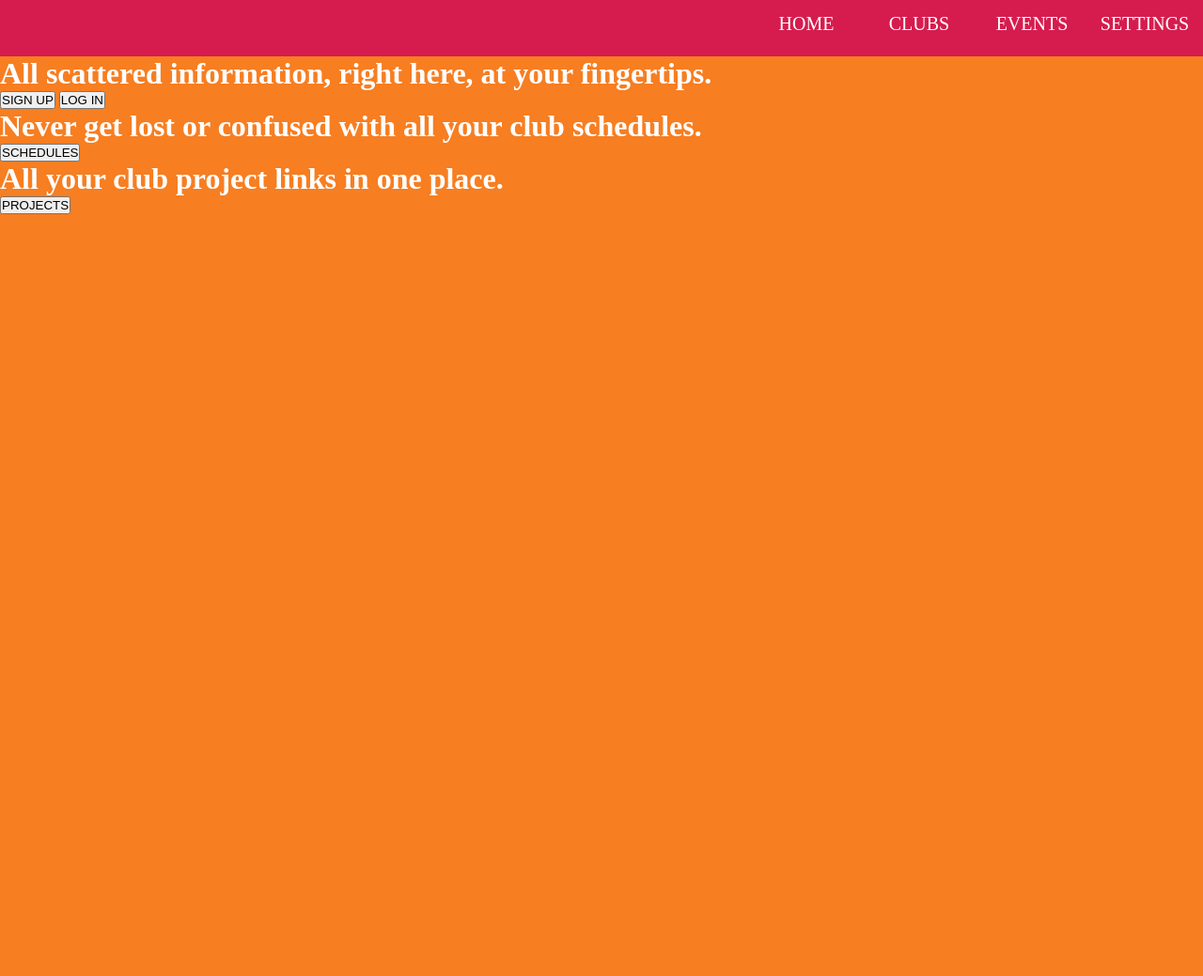
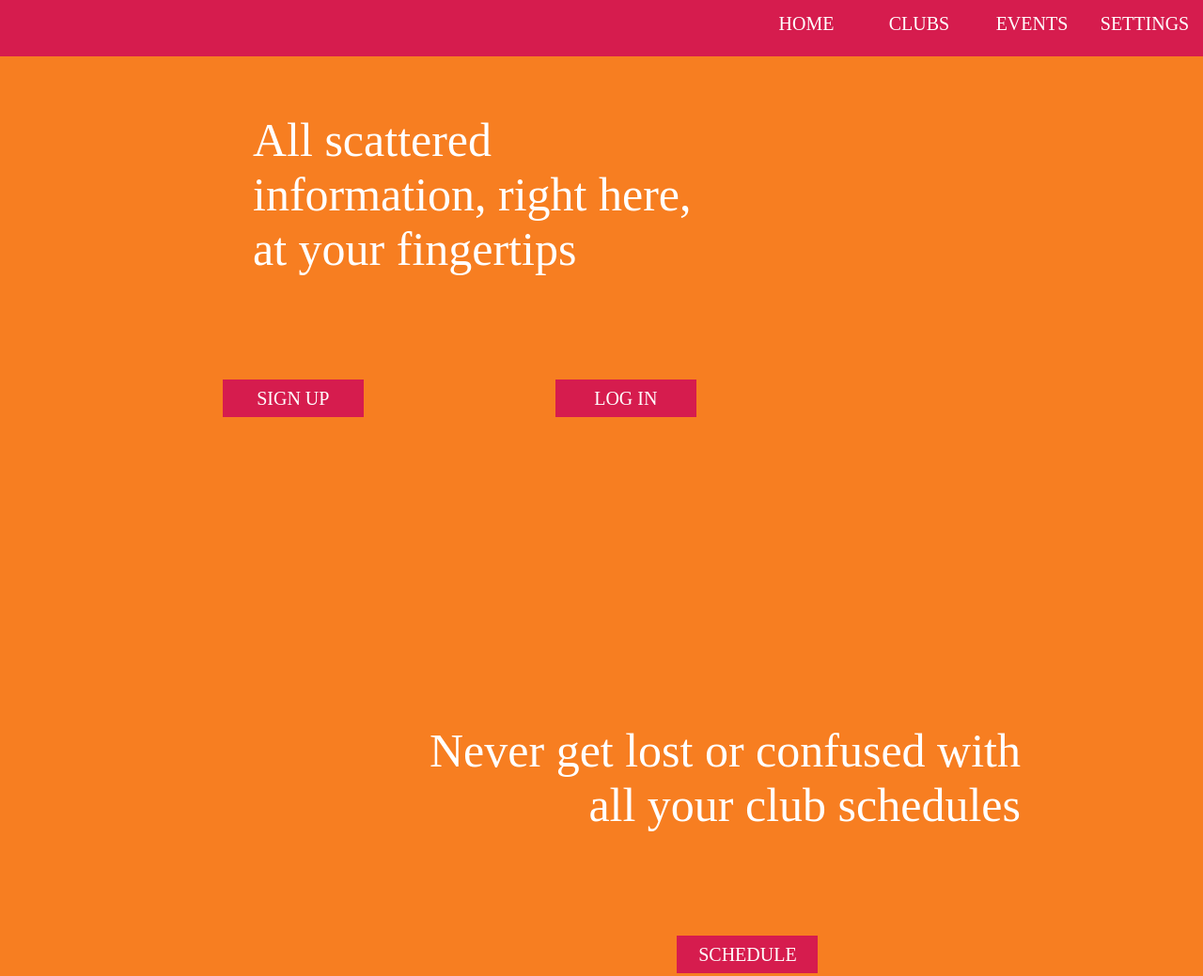
Before and after one commit to Rohitkk432/DevSoc-hackathon, a plain HTML site: page homepage.html in a window 1280 px wide. Shown: the top 1039 px of the page at 94% size. Before the commit the page ends 800 px from the top, so only its background shows below. Drawn offline with Linux system fonts and the light colour scheme; a web font is replaced by a local one.

Commit message:
Headers and bottons adjusted to required places

```diff
--- a/homepage.css
+++ b/homepage.css
@@ -13,6 +13,16 @@ div.navbar{
 	background-color: #d61c4e;
 	width: 100%;
 	height: 60px;
+}
+
+div.subdiv{
+	width: 90%;
+	height: 600px;
+	display: block;
+	margin-left: 5%;
+	margin-right: 5%;
+	margin-top: 50px;
+	margin-bottom: 20px;
 }
 
 ul.navbar{
@@ -32,3 +42,72 @@ li.navbar{
 		font-size: 20px;
 		margin-top: 12px;
 }
+
+div.sublist1{
+	float: center;
+}
+
+
+h1{
+	font-family: 'Anek Telugu';
+	font-size: 50px;
+	font-weight: 20;
+	width: 60%;
+	padding: 10px 5px;
+	margin-top: px;
+	display: block;
+}
+
+button{
+	background-color: #d61c4e;
+	font-family:'Georama';
+	color: #fff;
+	border: #d61c4e;
+	width: 150px;
+	height: 40px;
+	padding: 2px, 5px;
+	font-size: 20px;
+	margin: 100px;
+}
+
+h1.statement1{
+	text-align: left;
+	clear: left;
+	margin-left: 4em;
+	width: 45%;
+}
+
+ h1.statement3{
+	text-align: left;
+	clear: left;
+	margin-left: 2.5em;
+ }
+
+h1.statement2{
+	text-align: right;
+	clear: right;
+	float: right;
+	display: block;
+	margin-right: 2.5em;
+	margin-left: 4em;
+}
+
+footer{
+	background-color: #d61c4e;
+	width: 100%;
+	height: 150px;
+}
+
+
+div.subdiv2 > button{
+	float: right;
+	margin-right: 30%;
+}
+
+div.subdiv3 > button{
+	margin-left: 30%;
+}
+
+.button1{
+	margin-left: 15%;
+}
--- a/homepage.html
+++ b/homepage.html
@@ -20,22 +20,33 @@
 
 </div>
 
-<div class="subdiv1">
-<h1>All scattered information,
+
+<div class="subdiv1 subdiv">
+
+
+<h1 class="statement1">All scattered information,
 right here,
-at your fingertips.</h1>
+at your fingertips</h1>
 
-<button>SIGN UP</button> <button>LOG IN</button>
+<button class="button1">SIGN UP</button> <button>LOG IN</button>
+
 </div>
 
-<div class="subdiv2">
-<h1>Never get lost or confused with all your club schedules.</h1>
-<button>SCHEDULES</button>
+<div class = "subdiv2 subdiv">
+
+<h1 class="statement2">Never get lost or confused with all your club schedules</h1>
+
+<button>SCHEDULE</button>
+
 </div>
 
-<div class="subdiv3">
-<h1>All your club project links in one place.</h1>
+<div class="subdiv3 subdiv">
+
+<h1 class="statement3">All your club project
+links in one place</h1>
+
 <button>PROJECTS</button>
+
 </div>
 
 
```
Also changed, not shown: 2 other files.
